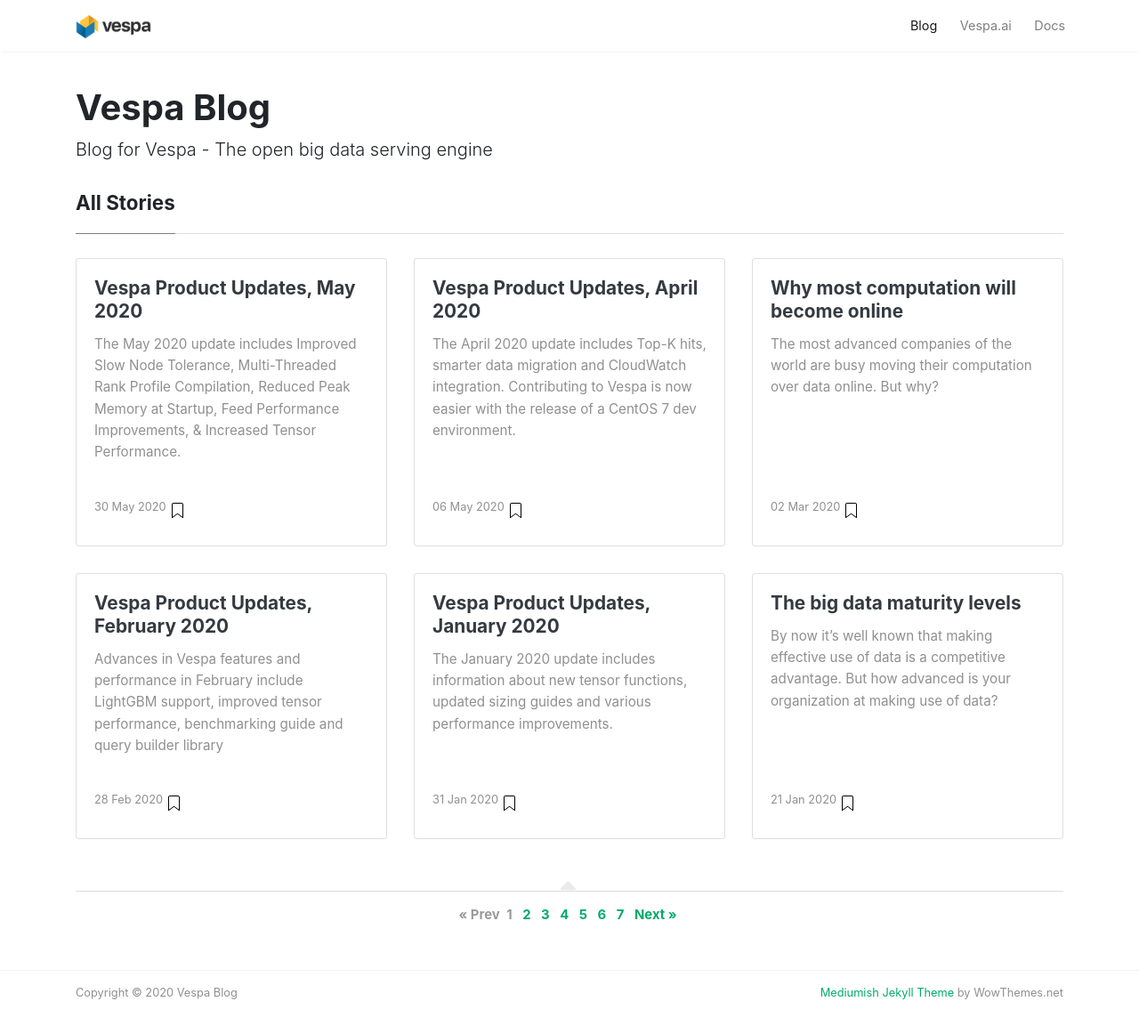
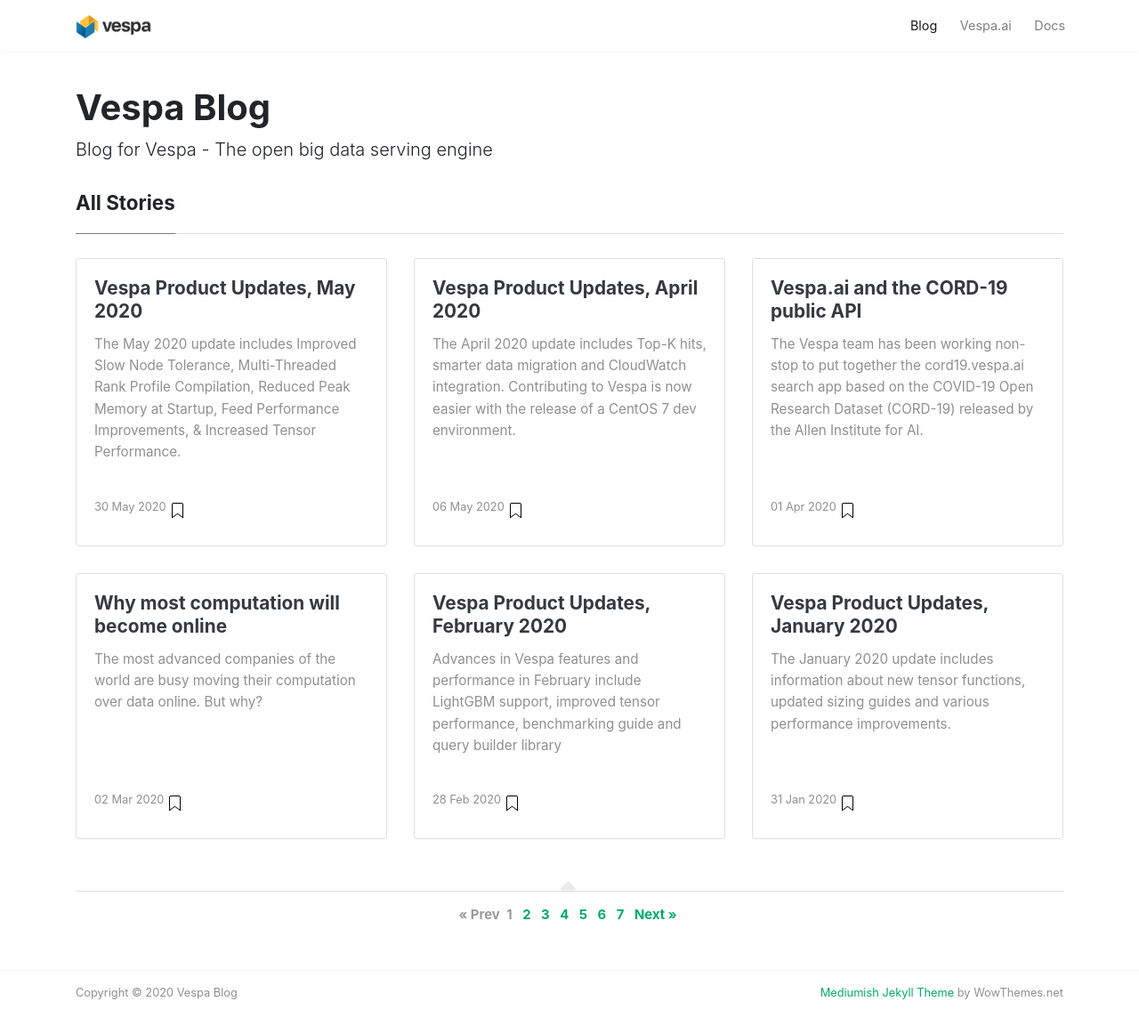
Before and after one commit to vespa-engine/blog, a Jekyll site: the page built from index.html, in a window 1280 px wide and 1199 px high. Shown: the top 1162 px of the window at 89% size. Built offline with Jekyll 4.4.1, drawn with Linux system fonts in a browser that asks for light colours; nearby versions of some CDN libraries; the list of posts is cut into pages by our own code; some of the changed lines change nothing that is shown.

Commit message:
add blog post

````diff
--- /dev/null
+++ b/_posts/2020-04-01-vespa-ai-and-the-cord-19-public-api.md
@@ -0,0 +1,150 @@
+---
+layout: post
+title: Vespa.ai and the CORD-19 public API
+excerpt: The Vespa team has been working non-stop to put together the cord19.vespa.ai search app based on the COVID-19 Open Research Dataset (CORD-19) released by the Allen Institute for AI.
+date: '2020-04-01T00:00:00-00:00'
+tags: [Search Engines, Covid 19, Artificial Intelligence, Machine Learning, NLP]
+---
+
+_This post was first published at
+[Vespa.ai and the CORD-19 public API](https://towardsdatascience.com/vespa-ai-and-the-cord-19-public-api-a714b942172f)._
+
+The Vespa team has been working non-stop to put together the
+[cord19.vespa.ai](https://cord19.vespa.ai/) search app
+based on the COVID-19 Open Research Dataset (CORD-19) released by the
+[Allen Institute for AI](https://allenai.org/).
+Both [the frontend](https://github.com/vespa-engine/cord-19/blob/master/README.md) and
+[the backend](https://github.com/vespa-engine/sample-apps/tree/master/vespa-cloud/cord-19-search)
+are 100% open-sourced.
+The backend is based on [vespa.ai](https://vespa.ai/), a powerful and open-sourced computation engine.
+_Since everything is open-sourced, you can contribute to the project in multiple ways._
+
+As a user, you can either search for articles by using the [frontend](http://cord19.vespa.ai/)
+or perform advanced search by using the
+[public search API](https://github.com/vespa-engine/cord-19/blob/master/cord-19-queries.md).
+As a developer, you can contribute by improving the existing application through pull requests to
+[the backend](https://github.com/vespa-engine/sample-apps/tree/master/vespa-cloud/cord-19-search) and
+[frontend](https://github.com/vespa-engine/cord-19/blob/master/README.md)
+or you can fork and create your own application,
+either [locally](https://docs.vespa.ai/documentation/vespa-quick-start.html)
+or through [Vespa Cloud](https://cloud.vespa.ai/getting-started.html),
+to experiment with [different ways to match and rank the CORD-19 articles](https://towardsdatascience.com/learning-from-unlabelled-data-with-covid-19-open-research-dataset-cded4979f1cf?source=friends_link&sk=44fd9519db937036659d0e43c87310c5).
+_My goal here with this piece is to give you an overview of what can be accomplished with Vespa
+by using the cord19 search app public API.
+This only scratches the surface
+but I hope it can help direct you to the right places to learn more about what is possible._
+
+
+
+## Simple query language
+The cord19.vespa.ai query interface supports the Vespa
+[simple query language](https://docs.vespa.ai/documentation/reference/simple-query-language-reference.html)
+that allows you to quickly perform simple queries. Examples:
+* [+covid-19 +temperature impact on viral transmission](https://cord19.vespa.ai/search?query=%2Bcovid-19+%2Btemperature+impact+on+viral+transmission):
+  If you click on this link you are going to search for articles containing the words covid-19,
+  temperature and the phrase impact on viral transmission.
+* [+title:”reproduction number” +abstract:MERS](https://cord19.vespa.ai/search?query=%2Btitle%3A%22reproduction+number%22+%2Babstract%3AMERS):
+  This link will return articles that contains the phrase reproduction number in the title
+  and the word MERS in the abstract.
+* [+authors.last:knobel](https://cord19.vespa.ai/search?query=authors.last%3Aknobel):
+  Return articles that have at least one author with last name knobel.
+
+Additional resources:
+* More cord19 specific examples can be found in
+  [cord19 API doc](https://github.com/vespa-engine/cord-19/blob/master/cord-19-queries.md).
+* The [simple query language](https://docs.vespa.ai/documentation/reference/simple-query-language-reference.html)
+  doc is the place to go for the query syntax.
+
+
+
+## Vespa Search API
+In addition to the simple query language,
+Vespa has also a more powerful [search API](https://docs.vespa.ai/documentation/search-api.html)
+that gives full control in terms of search experience through the
+[Vespa query language](https://docs.vespa.ai/documentation/query-language.html) called YQL.
+We can then send a wide range of queries by sending a POST request to the search end-point of _cord19.vespa.ai_.
+Following are python code illustrating the API:
+```
+import requests # Install via 'pip install requests'
+
+endpoint = 'https://api.cord19.vespa.ai/search/'
+response = requests.post(endpoint, json=body)
+```
+
+
+### Search by query terms
+Let’s break down one example to give you a hint of what is possible to do with Vespa search API:
+```
+body = {
+  'yql'    : 'select title, abstract from sources * where userQuery() and has_full_text=true and timestamp > 1577836800;',
+  'hits'   : 5,
+  'query'  : 'coronavirus temperature sensitivity',
+  'type'   : 'any',
+  'ranking': 'bm25'
+}
+```
+
+**The match phase:**
+The body parameter above will select the title and the abstract fields for all articles that match
+any (`'type': 'any'`) of the `'query'` terms
+and that has full text available (`has_full_text=true`) and timestamp greater than 1577836800.
+
+**The ranking phase:**
+After matching the articles by the criteria described above, Vespa will rank them according to their
+[BM25 scores](https://docs.vespa.ai/documentation/reference/bm25.html) (`'ranking': 'bm25'`)
+and return the top 5 articles (`'hits': 5`) according to this rank criteria.
+
+The example above gives only a taste of what is possible with the search API.
+We can tailor both the match phase and ranking phase to our needs.
+For example, we can use more complex match operators such as the Vespa weakAND,
+we can restrict the search to look for a match only in the abstract by adding `'default-index': 'abstract'` in the _body_ above.
+We can experiment with different ranking function at query time
+by changing the `'ranking'` parameter to one of the [rank-profiles](https://docs.vespa.ai/documentation/ranking.html) available in the
+[search definition file](https://github.com/vespa-engine/sample-apps/blob/master/vespa-cloud/cord-19-search/src/main/application/searchdefinitions/doc.sd).
+
+Additional resources:
+* The Vespa text search tutorial shows how to create a text search app on a step-by-step basis.
+  [Part 1](https://docs.vespa.ai/documentation/tutorials/text-search.html)
+  shows how to create a basic app from scratch.
+  [Part 2](https://docs.vespa.ai/documentation/tutorials/text-search-ml.html)
+  shows how to collect training data from Vespa and improve the application with ML models.
+  [Part 3](https://docs.vespa.ai/documentation/tutorials/text-search-semantic.html)
+  shows how to get started with semantic search by using pre-trained sentence embeddings.
+* More YQL examples specific to the cord19 app can be found in
+  [cord19 API doc](https://github.com/vespa-engine/cord-19/blob/master/cord-19-queries.md).
+
+
+### Search by semantic relevance
+In addition to searching by query terms, Vespa supports semantic search.
+```
+body = {
+    'yql': 'select * from sources * where  ([{"targetNumHits":100}]nearestNeighbor(title_embedding, vector));',
+    'hits': 5,
+    'ranking.features.query(vector)': embedding.tolist(),
+    'ranking.profile': 'semantic-search-title',
+}
+```
+
+**The match phase:**
+In the query above we match at least 100 articles (`[{"targetNumHits":100}]`)
+which have the smallest (euclidean) distance between the `title_embedding`
+and the query embedding `vector` by using the [nearestNeighbor operator](https://docs.vespa.ai/documentation/reference/query-language-reference.html#nearestneighbor).
+
+**The ranking phase:**
+After matching we can rank the documents in a variety of ways.
+In this case, we use a specific rank-profile named `'semantic-search-title'`
+that was pre-defined to order the matched articles the distance between title and query embeddings.
+
+The title embeddings have been created while feeding the documents to Vespa
+while the query embedding is created at query time and sent to Vespa by the `ranking.features.query(vector)` parameter.
+This [Kaggle notebook](https://www.kaggle.com/jkb123/semantic-search-using-vespa-ai-s-cord19-index)
+illustrates how to perform a semantic search in the cord19 app by using the
+[SCIBERT-NLI model](https://huggingface.co/gsarti/scibert-nli).
+
+Additional resources:
+* [Part 3](https://docs.vespa.ai/documentation/tutorials/text-search-semantic.html) of the text search tutorial
+  shows how to get started with semantic search by using pre-trained sentence embeddings.
+* Go to the [Ranking page](https://docs.vespa.ai/documentation/ranking.html)
+  to know more about ranking in general and how to deploy ML models in Vespa (including TensorFlow, XGBoost, etc).
+
+WRITTEN BY: Thiago G. Martins. Working on Vespa.ai. Follow me on Twitter @Thiagogm.
````
Also changed, not shown: _config.yml (line endings or trailing spaces).
